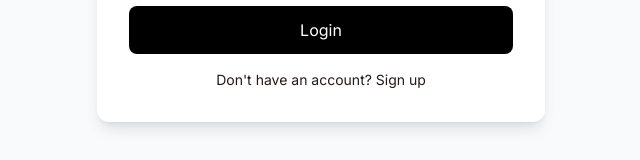
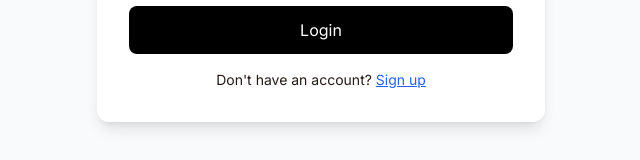
Before and after one commit to javj6606-stack/salon, a Next.js app: page /auth in a window 1280 px wide. Shown: the part 448-608 px from the top of the page, without its empty margins (319-959 px from the left). Built offline with nearby package versions, Linux system fonts and the light colour scheme; no server answers.

Commit message:
Add signup functionality

```diff
--- a/app/auth/page.tsx
+++ b/app/auth/page.tsx
@@ -10,20 +10,39 @@ export default function AuthPage() {
 
   const [email, setEmail] = useState("");
   const [password, setPassword] = useState("");
+  const [mode, setMode] = useState<"login" | "signup">("login");
+  const [loading, setLoading] = useState(false);
 
   const handleLogin = async () => {
+    setLoading(true);
     const { error } = await supabase.auth.signInWithPassword({
       email,
       password,
     });
+    setLoading(false);
 
     if (error) {
-  alert(error.message);
-} else {
-  router.push("/dashboard");
-}
+      alert(error.message);
+    } else {
+      router.push("/dashboard");
     }
+  };
 
+  const handleSignup = async () => {
+    setLoading(true);
+    const { error } = await supabase.auth.signUp({
+      email,
+      password,
+    });
+    setLoading(false);
+
+    if (error) {
+      alert(error.message);
+    } else {
+      alert("Account ban gaya! Ab login karo.");
+      setMode("login");
+    }
+  };
 
   return (
     <div className="min-h-screen flex items-center justify-center bg-gray-50">
@@ -49,14 +68,35 @@ export default function AuthPage() {
         />
 
         <button
-          onClick={handleLogin}
-          className="w-full bg-black text-white p-3 rounded-lg"
+          onClick={mode === "login" ? handleLogin : handleSignup}
+          disabled={loading}
+          className="w-full bg-black text-white p-3 rounded-lg disabled:opacity-50"
         >
-          Login
+          {loading ? "Please wait..." : mode === "login" ? "Login" : "Sign up"}
         </button>
 
         <p className="text-center mt-4 text-sm">
-          Don't have an account? Sign up
+          {mode === "login" ? (
+            <>
+              Don't have an account?{" "}
+              <button
+                onClick={() => setMode("signup")}
+                className="text-blue-600 underline"
+              >
+                Sign up
+              </button>
+            </>
+          ) : (
+            <>
+              Already have an account?{" "}
+              <button
+                onClick={() => setMode("login")}
+                className="text-blue-600 underline"
+              >
+                Login
+              </button>
+            </>
+          )}
         </p>
       </div>
     </div>
```
